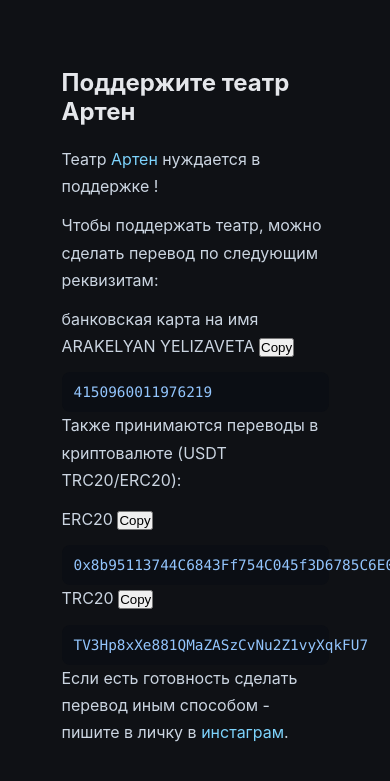
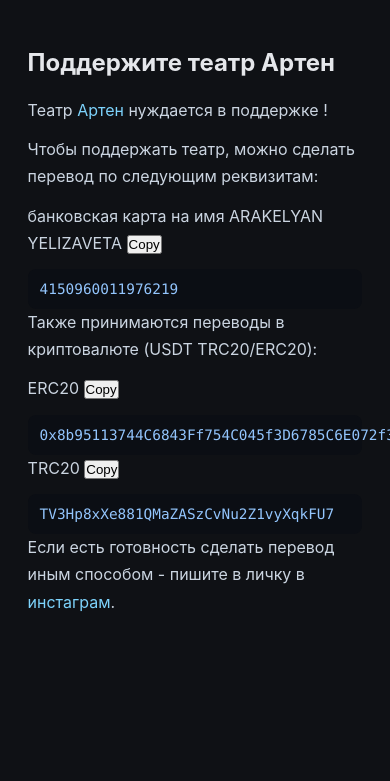
Before and after one commit to ispacex/ispacex.github.io, a Jekyll site: the page built from theatre/donate/index.md, in a window 390 px wide. Shown: the top 781 px of the page. Built offline with Jekyll 4.4.1, drawn with Linux system fonts in a browser that asks for light colours.

Commit message:
fix markup

```diff
--- a/_layouts/donate.html
+++ b/_layouts/donate.html
@@ -82,10 +82,10 @@ a:active {
 
 @media (max-width: 480px) {
   body {
-    padding: 20px;        /* less vertical padding on small screens */
+    padding: 24px 0;        /* less vertical padding on small screens */
   }
 
-  .container {
+  .container, main {
     width: 92%;             /* slightly wider than 90% */
     padding: 24px 12px;     /* reduce side padding */
   }
```
